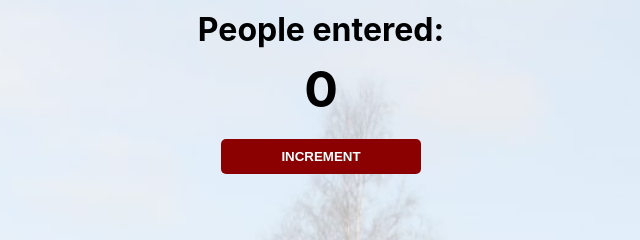
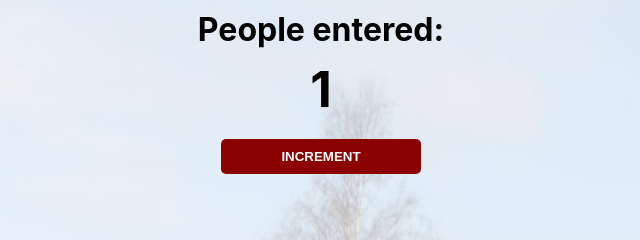
Before and after one commit to patrikkusnir1/counter-app, a plain HTML site: page counter/index.html in a window 1280 px wide. Both pictures are taken after a click on the button "INCREMENT". Shown: the top 240 px of the page, 319-959 px from the left. Drawn offline with Linux system fonts and the light colour scheme.

Commit message:
display the count

```diff
--- a/counter/index.js
+++ b/counter/index.js
@@ -1,15 +1,15 @@
 // document.getElementById("count").innerText = 5;
 
-// initialize the count as 0
+// change the count-el in the HTML to reflect to new count
 
-// listen for clicks on the increment button
+//camelCase
+let countEl = document.getElementById("count-el"); // pass-in arguments
 
-// increment the count variable when the button is clicked
+console.log(countEl);
 
-// change the count-el in the HTML to reflect to new count
 let count = 0;
 
 function increment() {
   count = count + 1;
-  console.log(count);
+  countEl.innerText = count;
 }
```
Also changed, not shown: counter/index.html (+0 -1 lines).
